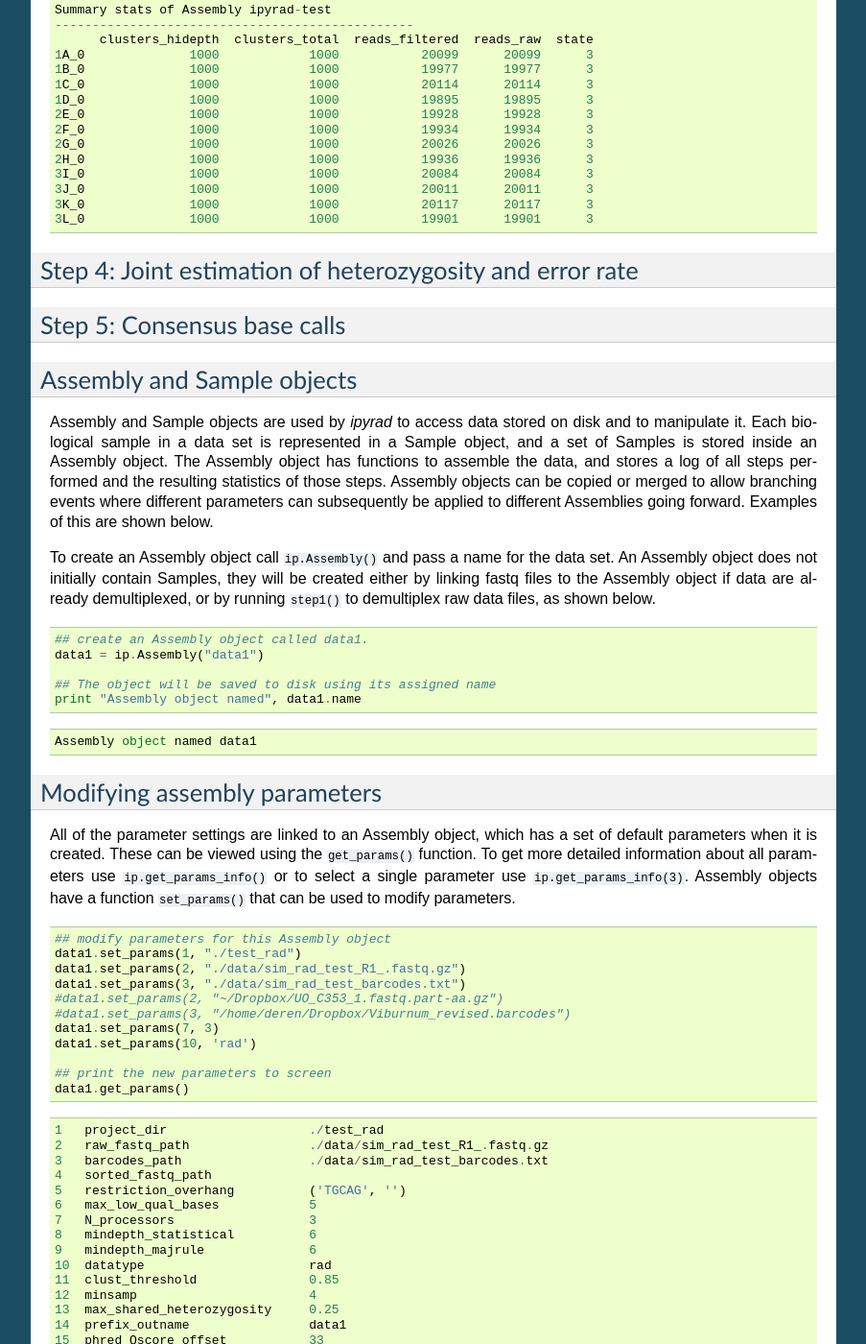
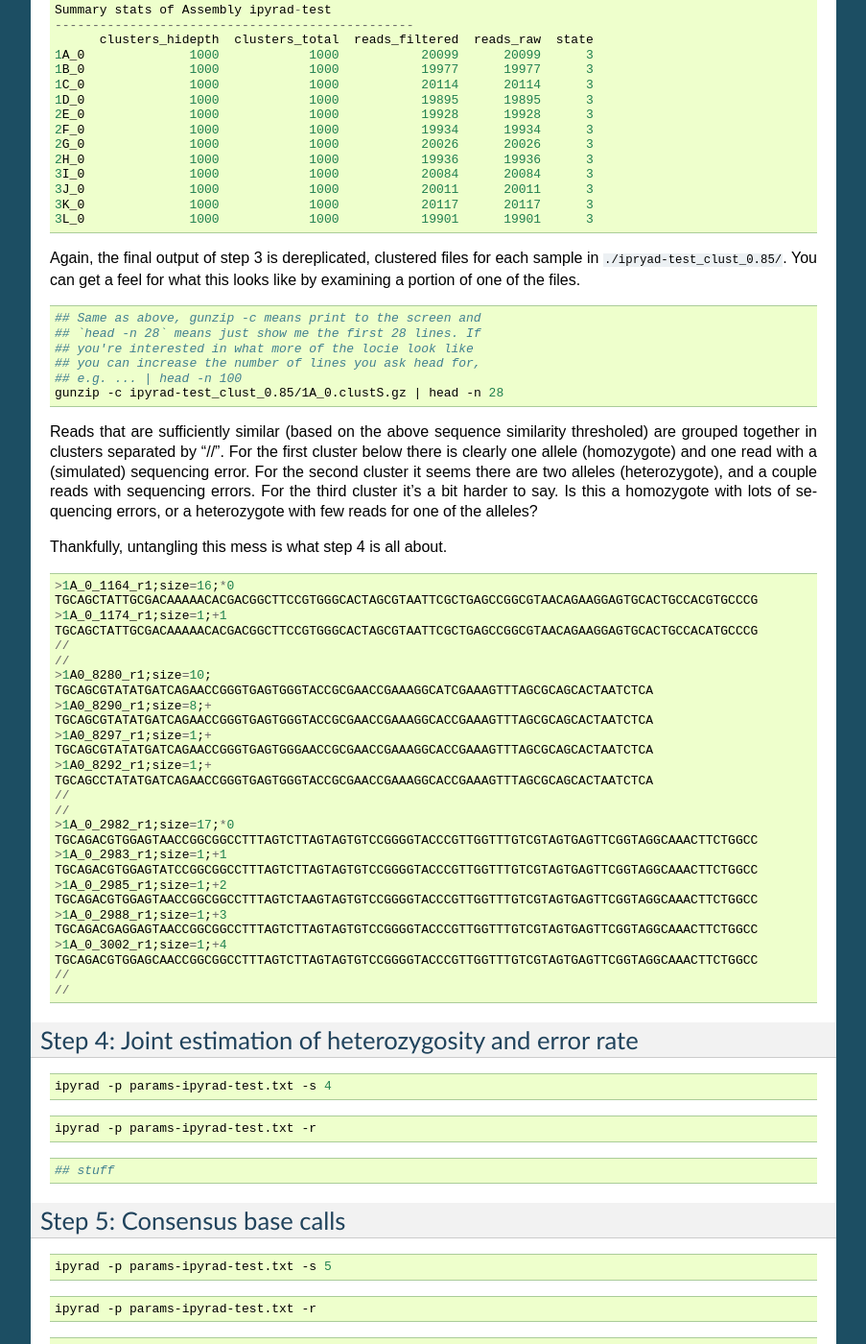
Before and after one commit to dereneaton/ipyrad, a Sphinx documentation site: the page built from docs/full_tutorial_CLI.rst, in a window 1280 px wide and 1400 px high, scrolled down 6112 px. Shown: the whole window at 96% size, without its empty margins (198-1101 px from the left). Built offline with Sphinx 7.4.7, drawn with Linux system fonts in a browser that asks for light colours; pages that are not in the unit, such as notebooks, are missing from menus; the version number is read from the project's files by our own code; some of the changed text lies outside the part shown.

Commit message:
More or less finalized step 3 docs for full tutorial

```diff
--- a/docs/full_tutorial_CLI.rst
+++ b/docs/full_tutorial_CLI.rst
@@ -421,15 +421,113 @@ Again we can examine the output:
     3K_0              1000            1000           20117      20117      3
     3L_0              1000            1000           19901      19901      3
 
+Again, the final output of step 3 is dereplicated, clustered files for each sample
+in ``./ipryad-test_clust_0.85/``. You can get a feel for what this looks like
+by examining a portion of one of the files.
+
+.. code-block:: bash
+
+    ## Same as above, gunzip -c means print to the screen and
+    ## `head -n 28` means just show me the first 28 lines. If
+    ## you're interested in what more of the locie look like
+    ## you can increase the number of lines you ask head for,
+    ## e.g. ... | head -n 100
+    gunzip -c ipyrad-test_clust_0.85/1A_0.clustS.gz | head -n 28
+
+Reads that are sufficiently similar (based on the above sequence similarity
+thresholed) are grouped together in clusters separated by "//". For the first
+cluster below there is clearly one allele (homozygote) and one read with a
+(simulated) sequencing error. For the second cluster it seems there are two alleles
+(heterozygote), and a couple reads with sequencing errors. For the third
+cluster it's a bit harder to say. Is this a homozygote with lots of sequencing
+errors, or a heterozygote with few reads for one of the alleles?
+
+Thankfully, untangling this mess is what step 4 is all about.
+
+.. parsed-literal::
+    >1A_0_1164_r1;size=16;*0
+    TGCAGCTATTGCGACAAAAACACGACGGCTTCCGTGGGCACTAGCGTAATTCGCTGAGCCGGCGTAACAGAAGGAGTGCACTGCCACGTGCCCG
+    >1A_0_1174_r1;size=1;+1
+    TGCAGCTATTGCGACAAAAACACGACGGCTTCCGTGGGCACTAGCGTAATTCGCTGAGCCGGCGTAACAGAAGGAGTGCACTGCCACATGCCCG
+    //
+    //
+    >1A0_8280_r1;size=10;
+    TGCAGCGTATATGATCAGAACCGGGTGAGTGGGTACCGCGAACCGAAAGGCATCGAAAGTTTAGCGCAGCACTAATCTCA
+    >1A0_8290_r1;size=8;+
+    TGCAGCGTATATGATCAGAACCGGGTGAGTGGGTACCGCGAACCGAAAGGCACCGAAAGTTTAGCGCAGCACTAATCTCA
+    >1A0_8297_r1;size=1;+
+    TGCAGCGTATATGATCAGAACCGGGTGAGTGGGAACCGCGAACCGAAAGGCACCGAAAGTTTAGCGCAGCACTAATCTCA
+    >1A0_8292_r1;size=1;+
+    TGCAGCCTATATGATCAGAACCGGGTGAGTGGGTACCGCGAACCGAAAGGCACCGAAAGTTTAGCGCAGCACTAATCTCA
+    //
+    //
+    >1A_0_2982_r1;size=17;*0
+    TGCAGACGTGGAGTAACCGGCGGCCTTTAGTCTTAGTAGTGTCCGGGGTACCCGTTGGTTTGTCGTAGTGAGTTCGGTAGGCAAACTTCTGGCC
+    >1A_0_2983_r1;size=1;+1
+    TGCAGACGTGGAGTATCCGGCGGCCTTTAGTCTTAGTAGTGTCCGGGGTACCCGTTGGTTTGTCGTAGTGAGTTCGGTAGGCAAACTTCTGGCC
+    >1A_0_2985_r1;size=1;+2
+    TGCAGACGTGGAGTAACCGGCGGCCTTTAGTCTAAGTAGTGTCCGGGGTACCCGTTGGTTTGTCGTAGTGAGTTCGGTAGGCAAACTTCTGGCC
+    >1A_0_2988_r1;size=1;+3
+    TGCAGACGAGGAGTAACCGGCGGCCTTTAGTCTTAGTAGTGTCCGGGGTACCCGTTGGTTTGTCGTAGTGAGTTCGGTAGGCAAACTTCTGGCC
+    >1A_0_3002_r1;size=1;+4
+    TGCAGACGTGGAGCAACCGGCGGCCTTTAGTCTTAGTAGTGTCCGGGGTACCCGTTGGTTTGTCGTAGTGAGTTCGGTAGGCAAACTTCTGGCC
+    //
+    //
+
 
 Step 4: Joint estimation of heterozygosity and error rate
 ~~~~~~~~~~~~~~~~~~~~~~~~~~~~~~~~~~~~~~~~~~~~~~~~~~~~~~~~~
 
+.. code-block:: bash
+
+    ipyrad -p params-ipyrad-test.txt -s 4
+
+.. code-block:: bash
+
+    ipyrad -p params-ipyrad-test.txt -r
+
+.. parsed-literal::
+    ## stuff
+
 Step 5: Consensus base calls
 ~~~~~~~~~~~~~~~~~~~~~~~~~~~~
 
+.. code-block:: bash
+
+    ipyrad -p params-ipyrad-test.txt -s 5
+
+.. code-block:: bash
+
+    ipyrad -p params-ipyrad-test.txt -r
+
+.. parsed-literal::
+    ## stuff
+
+Step 6: Cluster across samples
+~~~~~~~~~~~~~~~~~~~~~~~~~~~~~~
+
+.. code-block:: bash
+
+    ipyrad -p params-ipyrad-test.txt -s 6
+
+.. code-block:: bash
+
+    ipyrad -p params-ipyrad-test.txt -r
+
+.. parsed-literal::
+    ## stuff
+
+Step 7: Filter and write output files
+~~~~~~~~~~~~~~~~~~~~~~~~~~~~~~~~~~~~~
+
+.. code-block:: bash
+
+    ipyrad -p params-ipyrad-test.txt -s 7
+
+
 Assembly and Sample objects
 ~~~~~~~~~~~~~~~~~~~~~~~~~~~
+
 
 Assembly and Sample objects are used by *ipyrad* to access data stored
 on disk and to manipulate it. Each biological sample in a data set is
```
Also changed, not shown: other parts of docs/full_tutorial_CLI.rst (+1 -1 lines).
